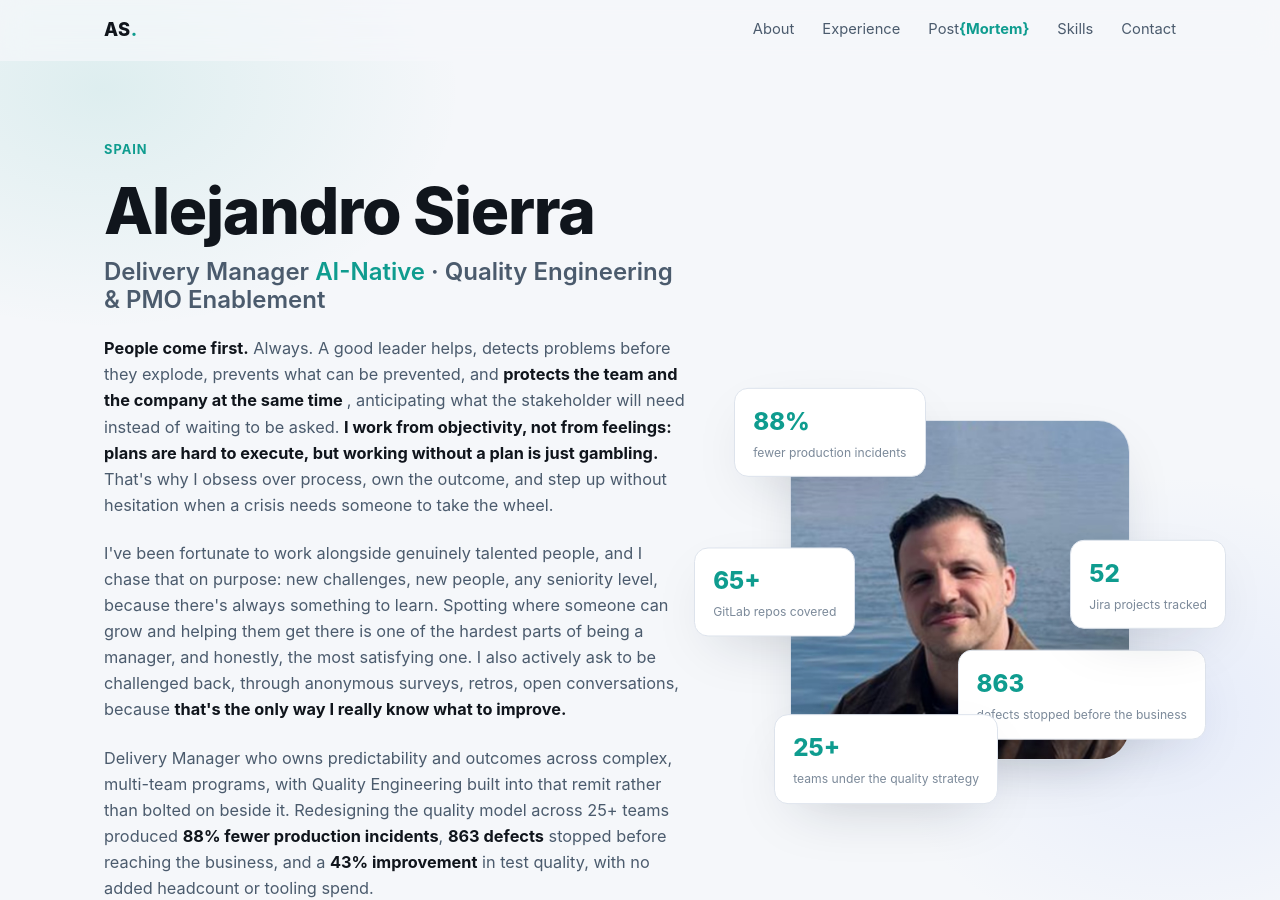
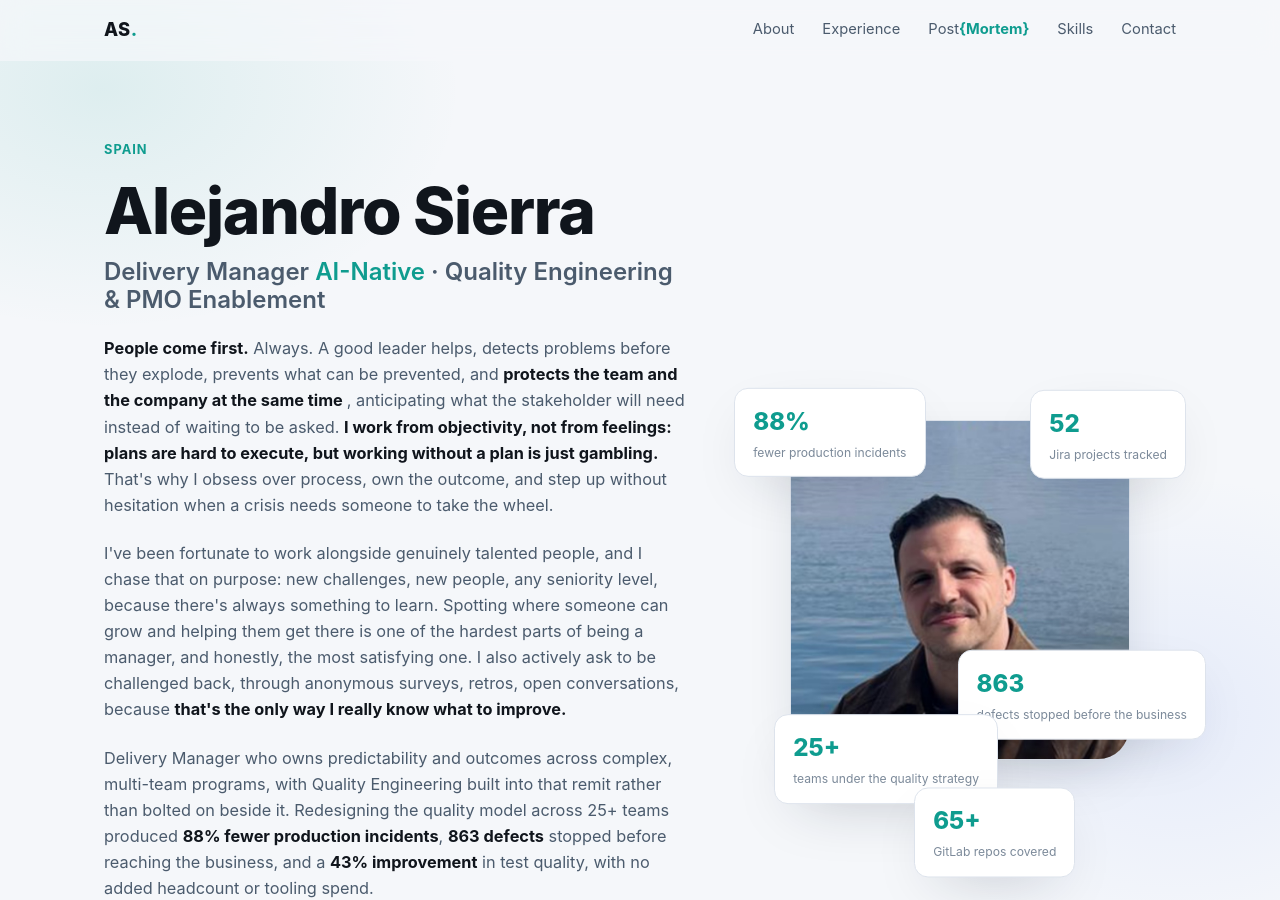
Before and after one commit to alejandrosierraariasDev/alejandrosierraariasDev, a Jekyll site: the page built from index.html, in a window 1280 px wide and 900 px high. Built offline with Jekyll 4.4.1, drawn with Linux system fonts in a browser that asks for light colours.

Commit message:
Fix hero stat cards covering the face and clipping at mid widths
The 52/65+ cards were positioned mid-frame with large negative
offsets, which put them over the face on medium-width viewports and
got the 52 card clipped by the hero's overflow:hidden. Moves them to
corner positions (top-right and a lower cascade) with smaller offsets
that hold up across viewport widths.

```diff
--- a/css/style.css
+++ b/css/style.css
@@ -335,8 +335,8 @@ p{ margin: 0; }
 .stat-card-1{ top: -10px; left: -10px; animation-delay: 0s; }
 .stat-card-2{ bottom: 40px; right: -30px; animation-delay: 1.5s; }
 .stat-card-3{ bottom: -30px; left: 30px; animation-delay: 3s; }
-.stat-card-4{ top: 140px; right: -50px; animation-delay: 0.75s; }
-.stat-card-5{ top: 150px; left: -50px; animation-delay: 2.25s; }
+.stat-card-4{ top: -10px; right: -10px; animation-delay: 0.75s; }
+.stat-card-5{ bottom: -100px; left: 170px; animation-delay: 2.25s; }
 
 @keyframes float{
   0%, 100%{ transform: translateY(0); }
```
